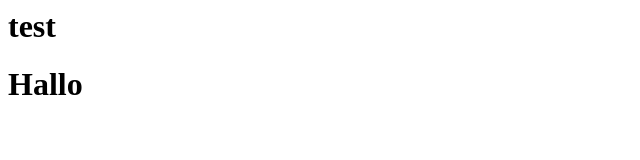
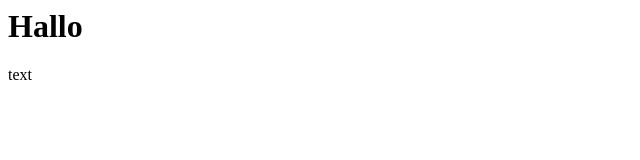
Before and after one commit to RDezai/NeuTest3, a plain HTML site: page index.html in a window 1280 px wide. Shown: the whole page, without its empty margins (0-640 px from the left). Drawn offline with Linux system fonts and the light colour scheme.

Commit message:
add some text

```diff
--- a/index.html
+++ b/index.html
@@ -1,2 +1,2 @@
-<h1>test</h1>
 <h1>Hallo</h1>
+<p>text </p>
```
